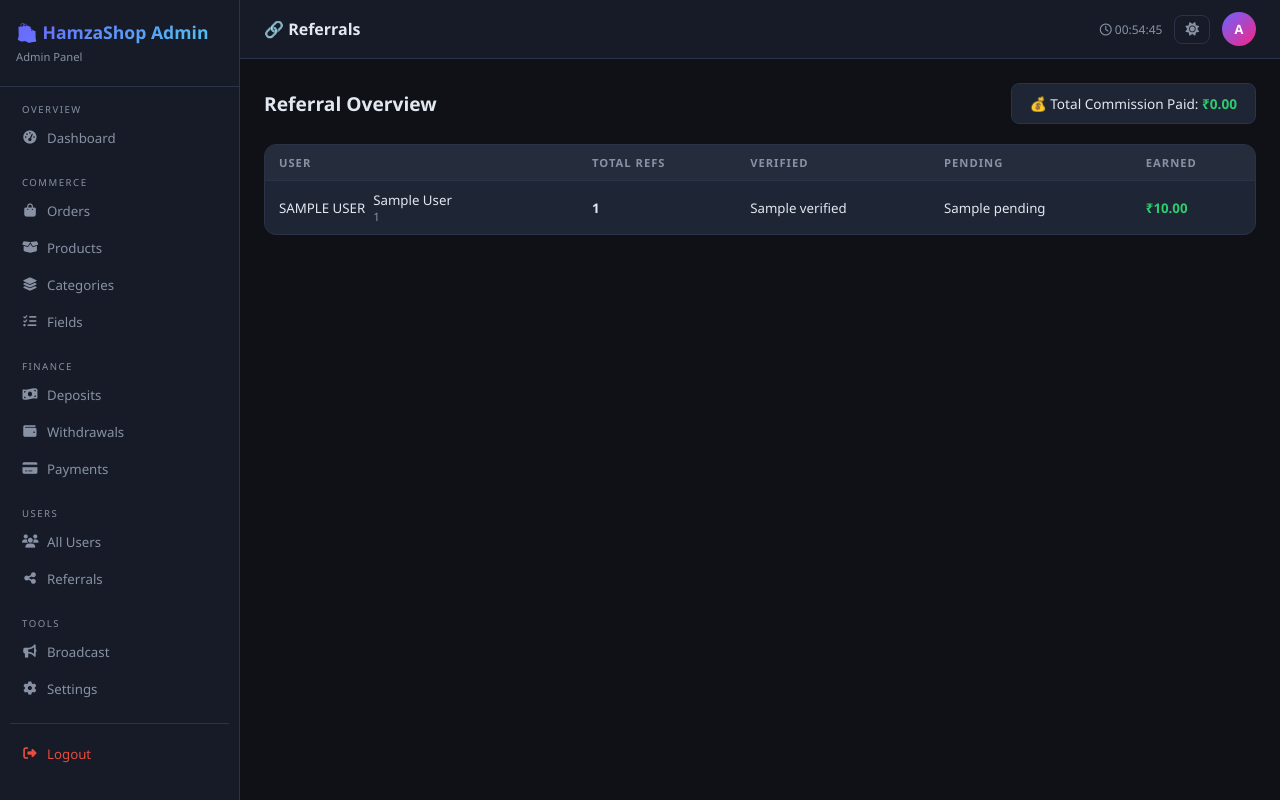
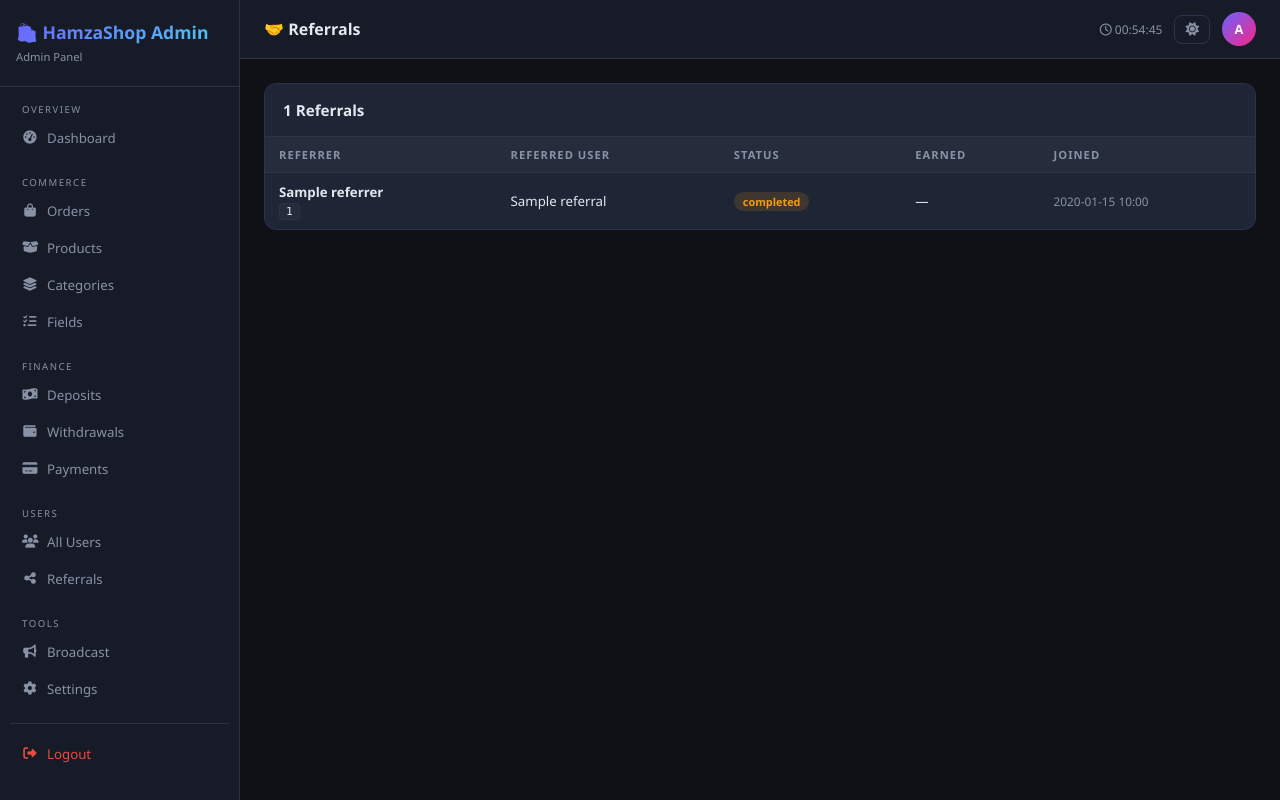
Before and after one commit to hamza38954017/ownshop, a Flask app: template templates/referrals.html in a window 1280 px wide. Run offline with Flask 3, Linux system fonts and the light colour scheme; the template is opened without the code that fills it: most values are stand-ins (such as "Sample title", 1, 10 or a date in 2020); parts of the project's set-up code (start-up, migrations or seed data) failed here and were passed over.

Commit message:
Update referrals.html

```diff
--- a/templates/referrals.html
+++ b/templates/referrals.html
@@ -1,38 +1,28 @@
 {% extends "base.html" %}
 {% block title %}Referrals{% endblock %}
-{% block page_title %}🔗 Referrals{% endblock %}
+{% block page_title %}🤝 Referrals{% endblock %}
 {% block content %}
-<div class="page-header">
-  <h2>Referral Overview</h2>
-  <div style="background:var(--card);border:1px solid var(--border);border-radius:8px;padding:10px 18px;font-size:.85rem">
-    💰 Total Commission Paid: <b style="color:var(--green)">₹{{ "%.2f"|format(total_commission) }}</b>
+<div class="table-card">
+  <div class="table-header">
+    <h3>{{ referrals|length }} Referrals</h3>
   </div>
-</div>
-<div class="table-card">
   <div class="table-wrap">
     <table>
-      <thead><tr><th>User</th><th>Total Refs</th><th>Verified</th><th>Pending</th><th>Earned</th></tr></thead>
+      <thead><tr><th>Referrer</th><th>Referred User</th><th>Status</th><th>Earned</th><th>Joined</th></tr></thead>
       <tbody>
       {% for r in referrals %}
-      {% if r.count > 0 %}
-      <tr>
-        <td>
-          <div style="display:flex;align-items:center;gap:8px">
-            <div class="avatar-sm">{{ r.user.full_name[0]|upper if r.user.full_name else 'U' }}</div>
-            <div>
-              <div style="font-weight:500;font-size:.83rem">{{ r.user.full_name or 'Unknown' }}</div>
-              <div style="font-size:.72rem;color:var(--muted)">{{ r.user.chat_id or r.user._id }}</div>
-            </div>
-          </div>
-        </td>
-        <td style="font-weight:700">{{ r.count }}</td>
-        <td><span class="status-badge success">{{ r.verified }}</span></td>
-        <td><span class="status-badge pending">{{ r.pending }}</span></td>
-        <td style="color:var(--green);font-weight:600">₹{{ "%.2f"|format(r.earned) }}</td>
-      </tr>
-      {% endif %}
+        <tr>
+          <td><b>{{ r.referrer }}</b><br><code style="font-size:.7rem">{{ r.referrer_id }}</code></td>
+          <td>{{ r.name or r.chat_id or '—' }}</td>
+          <td>
+            {% set st = r.status or 'pending' %}
+            <span class="badge {{ 'success' if st=='verified' else 'pending' }}">{{ st }}</span>
+          </td>
+          <td>{% if r.earned %}<b style="color:var(--green)">₹{{ "%.2f"|format(r.earned|float) }}</b>{% else %}—{% endif %}</td>
+          <td style="color:var(--muted);font-size:.74rem">{{ (r.get('joined_at',''))[:16] }}</td>
+        </tr>
       {% else %}
-      <tr><td colspan="5"><div class="empty-state"><i class="fa-solid fa-share-nodes"></i><p>No referrals yet</p></div></td></tr>
+        <tr><td colspan="5"><div class="empty-state"><i class="fa-solid fa-share-nodes"></i>No referrals yet</div></td></tr>
       {% endfor %}
       </tbody>
     </table>
```
